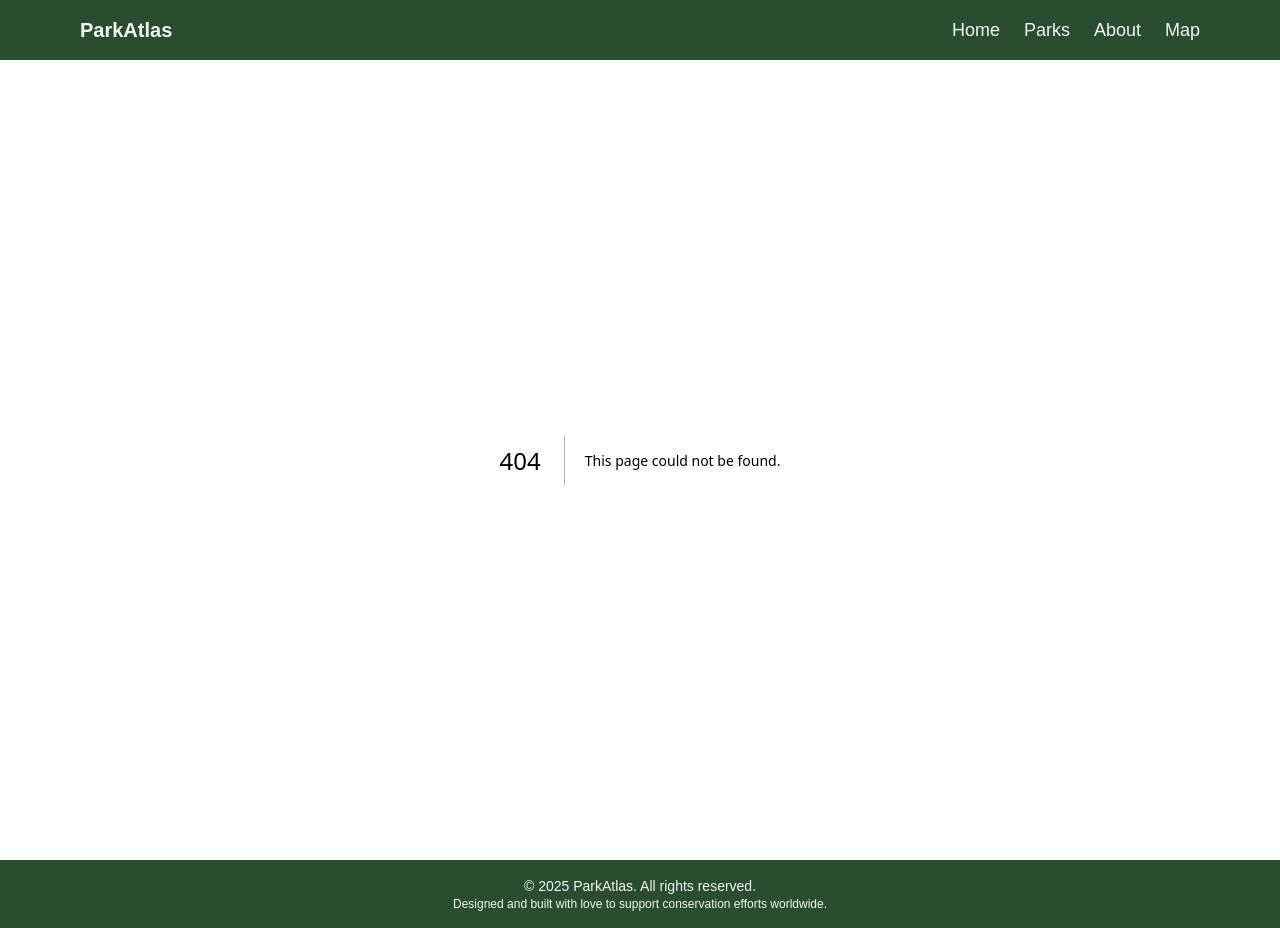
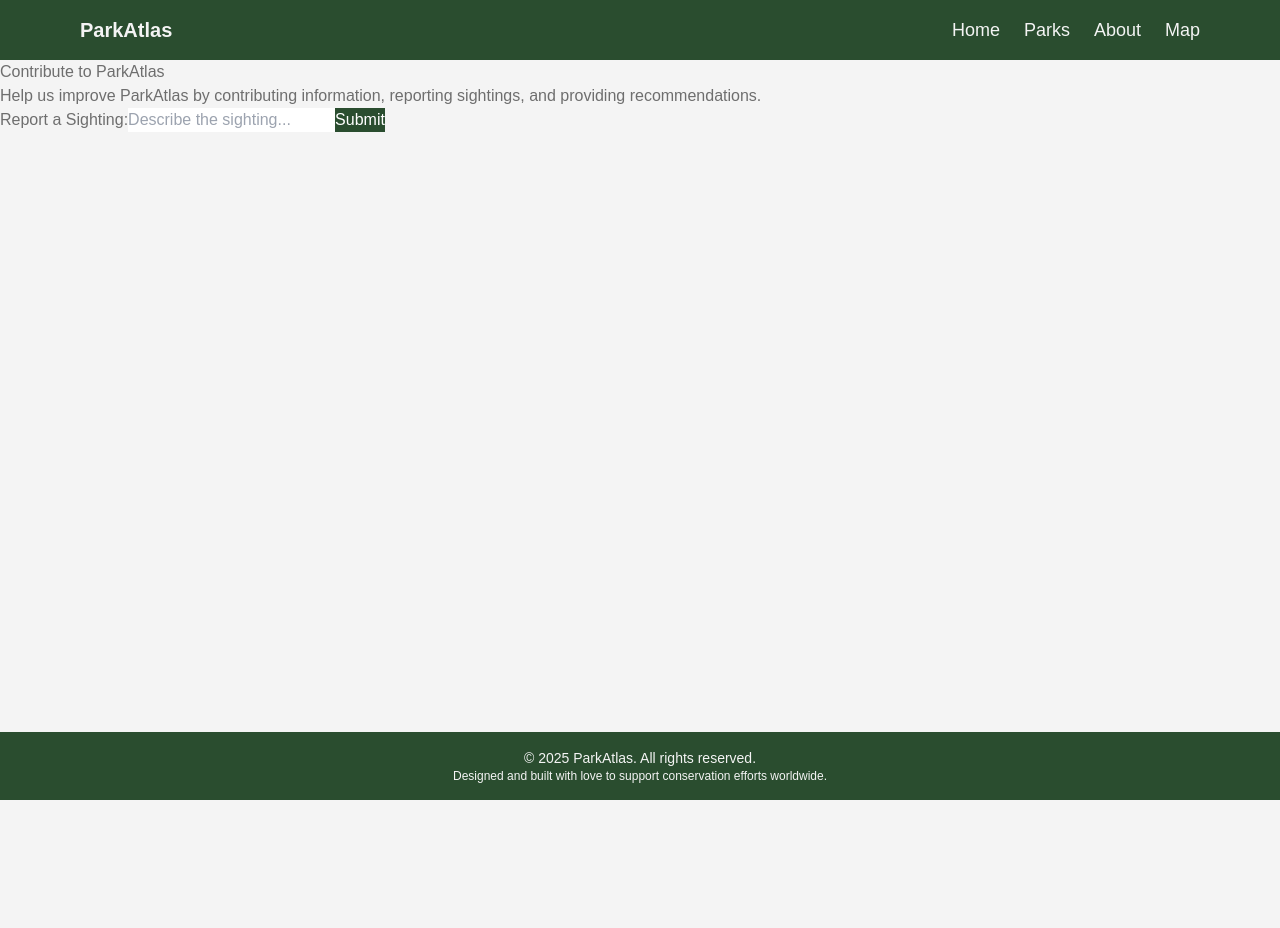
Before and after one commit to krishana7911/park-atlas, a Next.js app: page /contribute in a window 1280 px wide. Before the commit this address had no page. After the commit the page ends 800 px from the top, so only its background shows below. Built offline with nearby package versions, Linux system fonts and the light colour scheme.

Commit message:
chore: add basic contribution page

```diff
--- /dev/null
+++ b/src/app/contribute/page.tsx
@@ -0,0 +1,13 @@
+export default function Contribute() {
+    return (
+      <div>
+        <h1>Contribute to ParkAtlas</h1>
+        <p>Help us improve ParkAtlas by contributing information, reporting sightings, and providing recommendations.</p>
+        <form>
+          <label htmlFor="sighting">Report a Sighting:</label>
+          <input type="text" id="sighting" name="sighting" placeholder="Describe the sighting..." />
+          <button type="submit">Submit</button>
+        </form>
+      </div>
+    );
+  }
```
